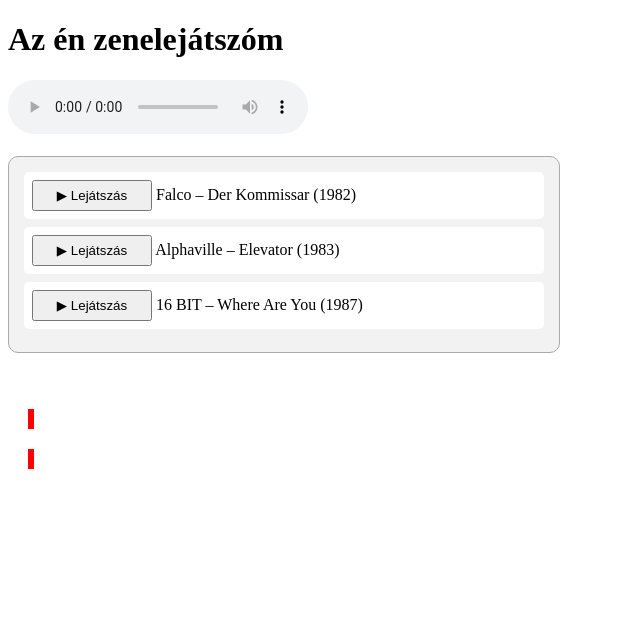
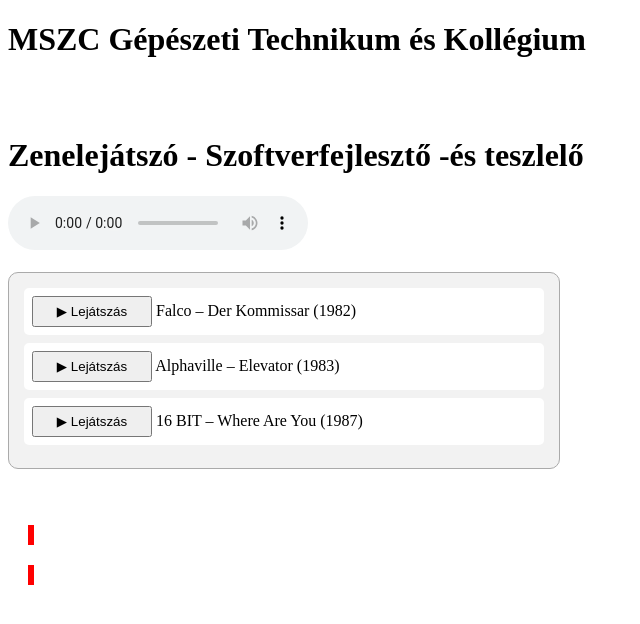
Before and after one commit to HAMVASISTVAN/Zene-VU-meter, a website: page mp3_VU_meter.html in a window 1280 px wide. Shown: the whole page, without its empty margins (0-640 px from the left). Drawn offline with Linux system fonts and the light colour scheme.

Commit message:
Update mp3_VU_meter.html

```diff
--- a/mp3_VU_meter.html
+++ b/mp3_VU_meter.html
@@ -33,7 +33,8 @@
 
 </head>
 <body>
-    <h1>Az én zenelejátszóm</h1>
+    <h1>MSZC Gépészeti Technikum és Kollégium</h1>  <br><br>
+      <h1>Zenelejátszó - Szoftverfejlesztő -és teszlelő</h1>
    <audio id="lejatszo" controls crossorigin="anonymous"></audio>
     <br><br>
 <div class="zenepanel">
```
